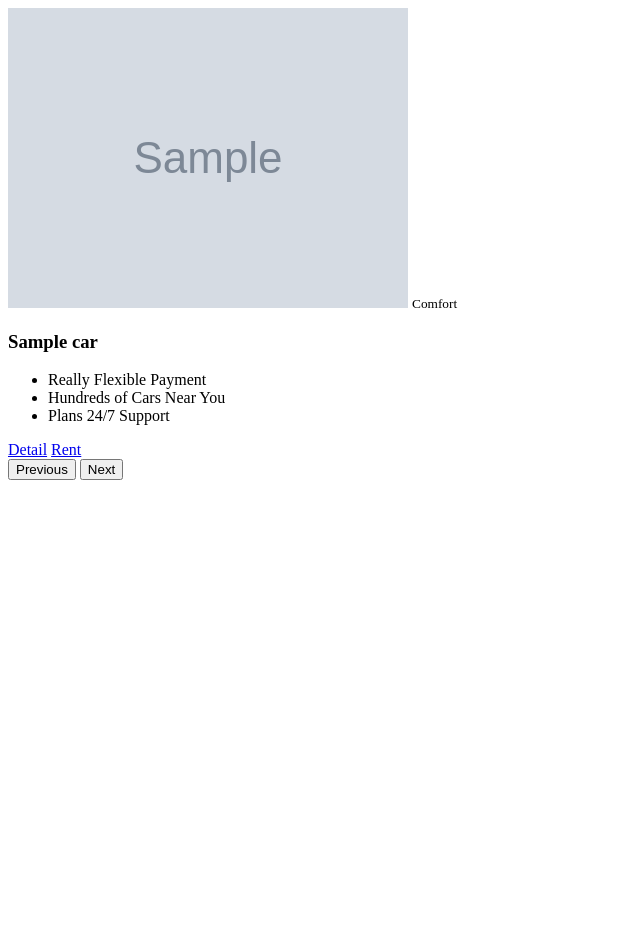
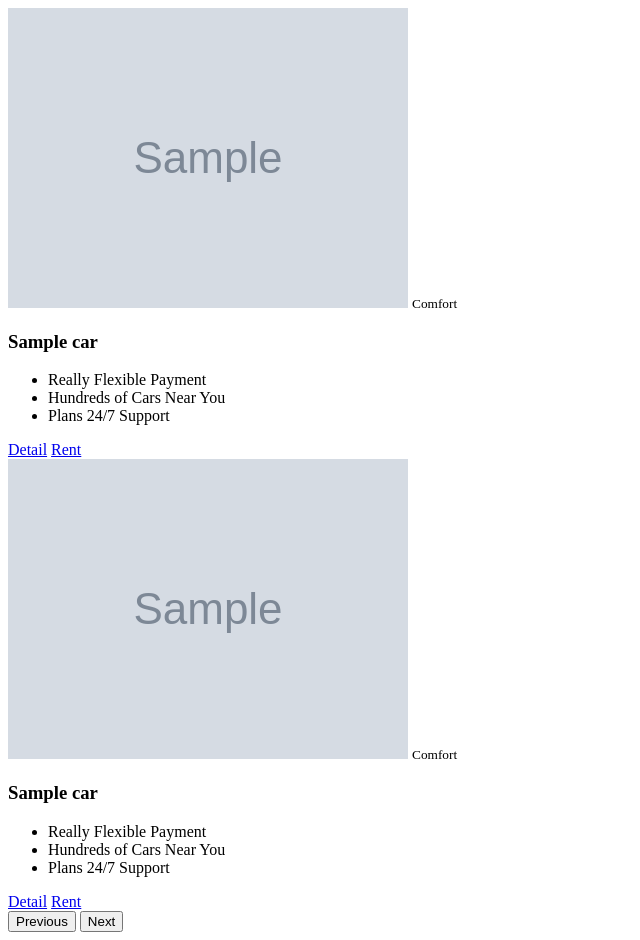
Before and after one commit to awet-dev/car-rent-app, a Symfony app: template templates/car/index.html.twig in a window 1280 px wide. Shown: the whole page, without its empty margins (0-640 px from the left). Before the commit the page ends 480 px from the top, so only its background shows below. Run offline with Twig, Linux system fonts and the light colour scheme; the template is opened without the code that fills it: most values are stand-ins (such as "Sample title", 1, 10 or a date in 2020); grey boxes marked "Sample" are stand-in pictures; some libraries are stand-ins or nearby versions.

Commit message:
style the carousel for the car in the market

```diff
--- a/templates/car/index.html.twig
+++ b/templates/car/index.html.twig
@@ -2,7 +2,7 @@
     <div class="carousel-inner">
         <div class="carousel-item active">
             <div class="row">
-                {% for car in cars %}
+                {% for car in cars[0] %}
                     {% if car.isSold == false %}
                         <div class="col-4">
                             <img class="carousel-img" src="images/cars/{{ car.image }}" alt="">
@@ -29,12 +29,37 @@
                 {% endfor %}
             </div>
         </div>
-        <div class="carousel-item">
-
-        </div>
-        <div class="carousel-item">
-
-        </div>
+        {% for array_cars in cars|reverse %}
+            <div class="carousel-item">
+                <div class="row">
+                    {% for car in array_cars %}
+                        {% if car.isSold == false %}
+                            <div class="col-4">
+                                <img class="carousel-img" src="images/cars/{{ car.image }}" alt="">
+                                <small>Comfort</small>
+                                <h3>{{ car.name }}</h3>
+                                <ul class="list-unstyled">
+                                    <li>
+                                        <i class="fas fa-check-circle purple"></i>
+                                        <span class="mx-1">Really Flexible Payment </span>
+                                    </li>
+                                    <li>
+                                        <i class="fas fa-check-circle purple"></i>
+                                        <span class="mx-1">Hundreds of Cars Near You</span>
+                                    </li>
+                                    <li>
+                                        <i class="fas fa-check-circle purple"></i>
+                                        <span class="mx-1">Plans 24/7 Support</span>
+                                    </li>
+                                </ul>
+                                <a href="{{ path('car_detail', {'id': car.id}) }}" class="btn sub-btn text-white">Detail</a>
+                                <a href="{{ path('rent', {'id': car.id}) }}" class="btn sub-btn text-white">Rent</a>
+                            </div>
+                        {% endif %}
+                    {% endfor %}
+                </div>
+            </div>
+        {% endfor %}
     </div>
     <button class="carousel-control-prev" type="button" data-bs-target="#carouselExampleControls" data-bs-slide="prev">
         <span class="carousel-control-prev-icon" aria-hidden="true"></span>
--- a/templates/home/index.html.twig
+++ b/templates/home/index.html.twig
@@ -128,7 +128,7 @@
 
             <div class="text-center">
                 <small class="text-capitalize">TESTIMONIALS</small>
-                <h2 class="fw-bold">Clients' Feedback</h2>
+                <h2 class="fw-bold">Client's Feedback</h2>
                 <div class="divider-component mx-auto"></div>
                 <p class="w-75 mx-auto">You can leave a review about our service right in the UDRIVE app for iOS and Android, on TrustPilot, as well as on Google Play and App Store.</p>
             </div>
```
Also changed, not shown: src/Controller/CarController.php (+12 -1 lines), public/images/cars/admin.jpg (added), public/images/cars/back.jpg (added).
